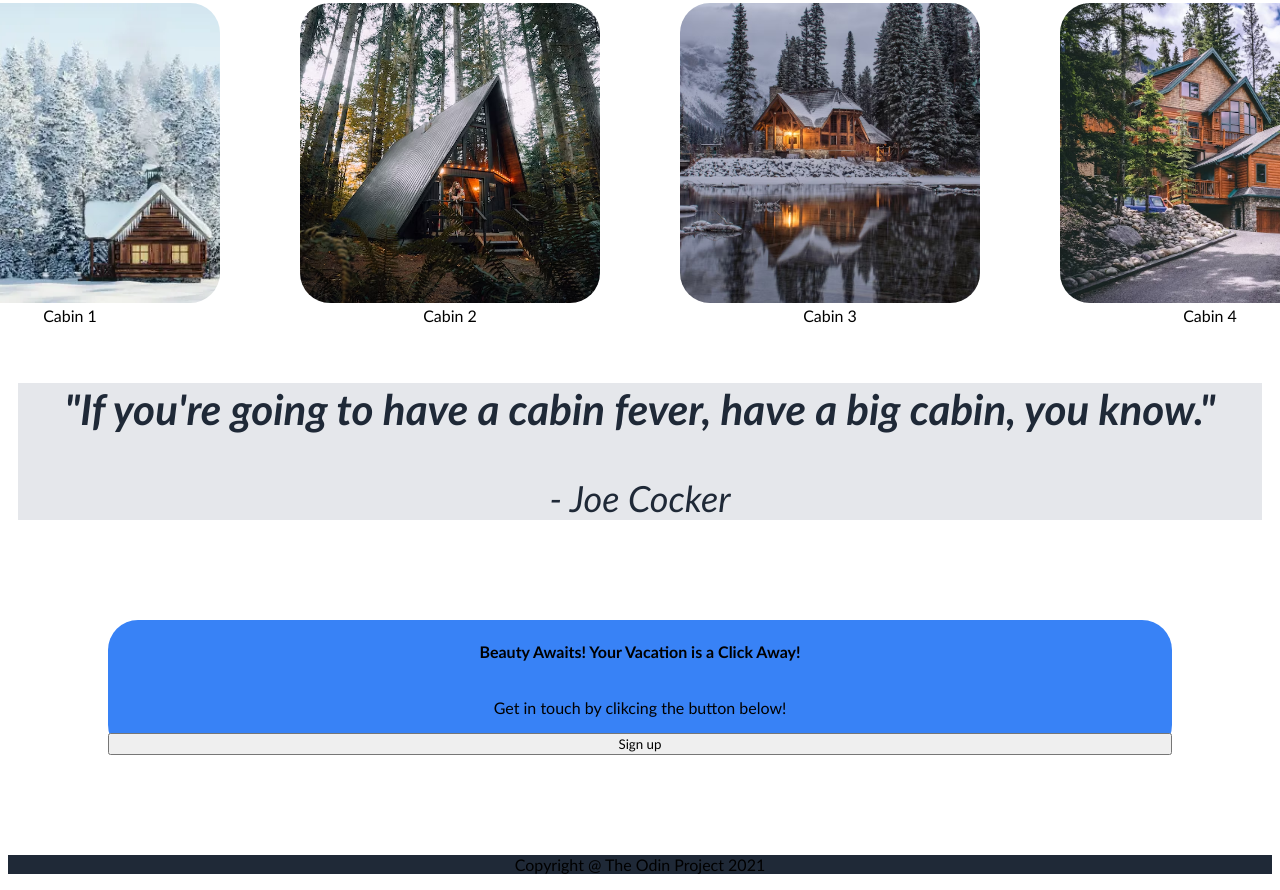
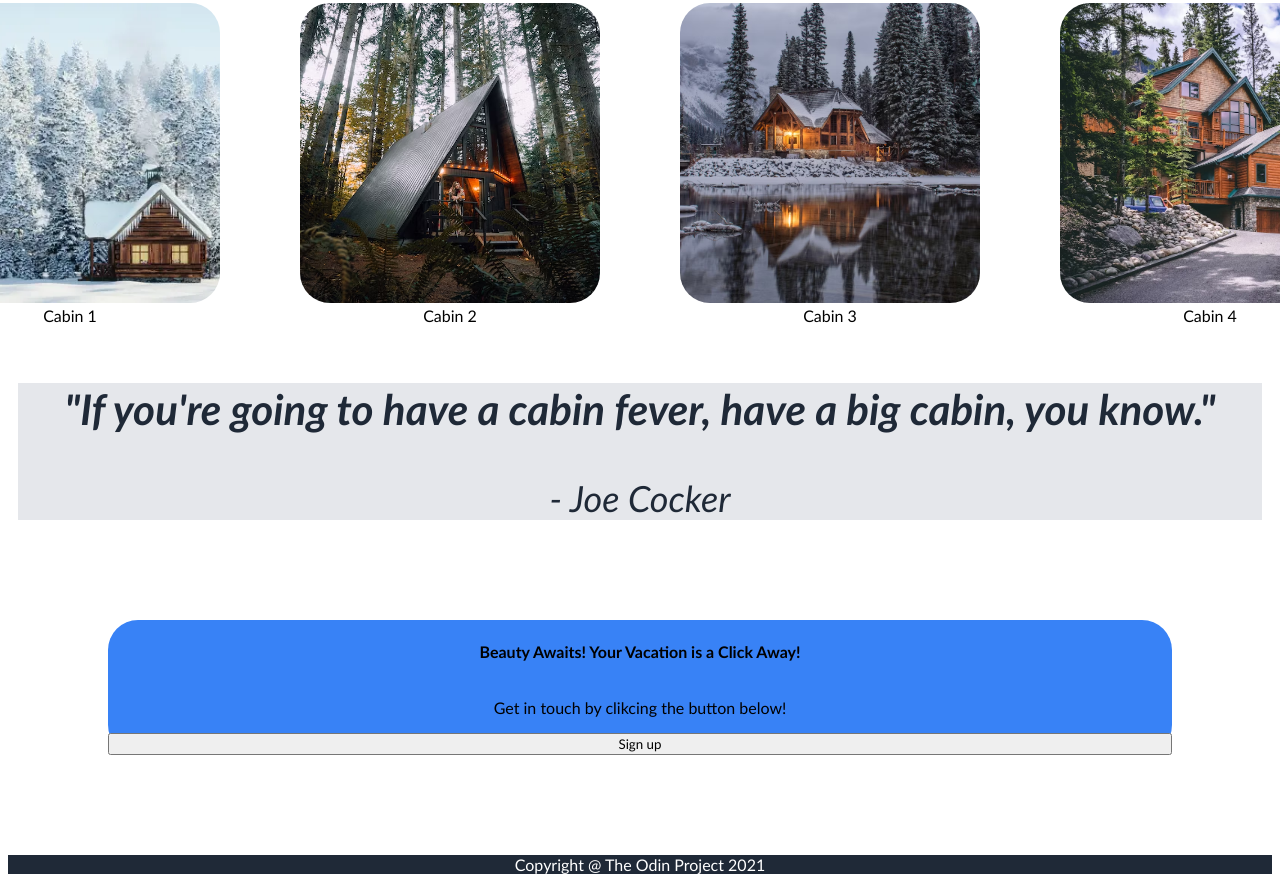
Before and after one commit to Cameron1Cruz/cabin, a plain HTML site: page index.html in a window 1280 px wide. Shown: the part 552-1442 px from the top of the page. Drawn offline with Linux system fonts and the light colour scheme.

Commit message:
Changed footer text color to white

```diff
--- a/index.html
+++ b/index.html
@@ -6,6 +6,7 @@
     <title>Landing Page</title>
     <link rel="stylesheet" href="./style.css">
 </head>
+<body>
     <header>
         <nav>
             <ul class="nav-list">
@@ -69,7 +70,7 @@
     </div>
 
     <footer>
-        <p>Copyright @ The Odin Project 2021</p>
+        <p style="color: white;">Copyright @ The Odin Project 2021</p>
     </footer>
 
 </body>
```
